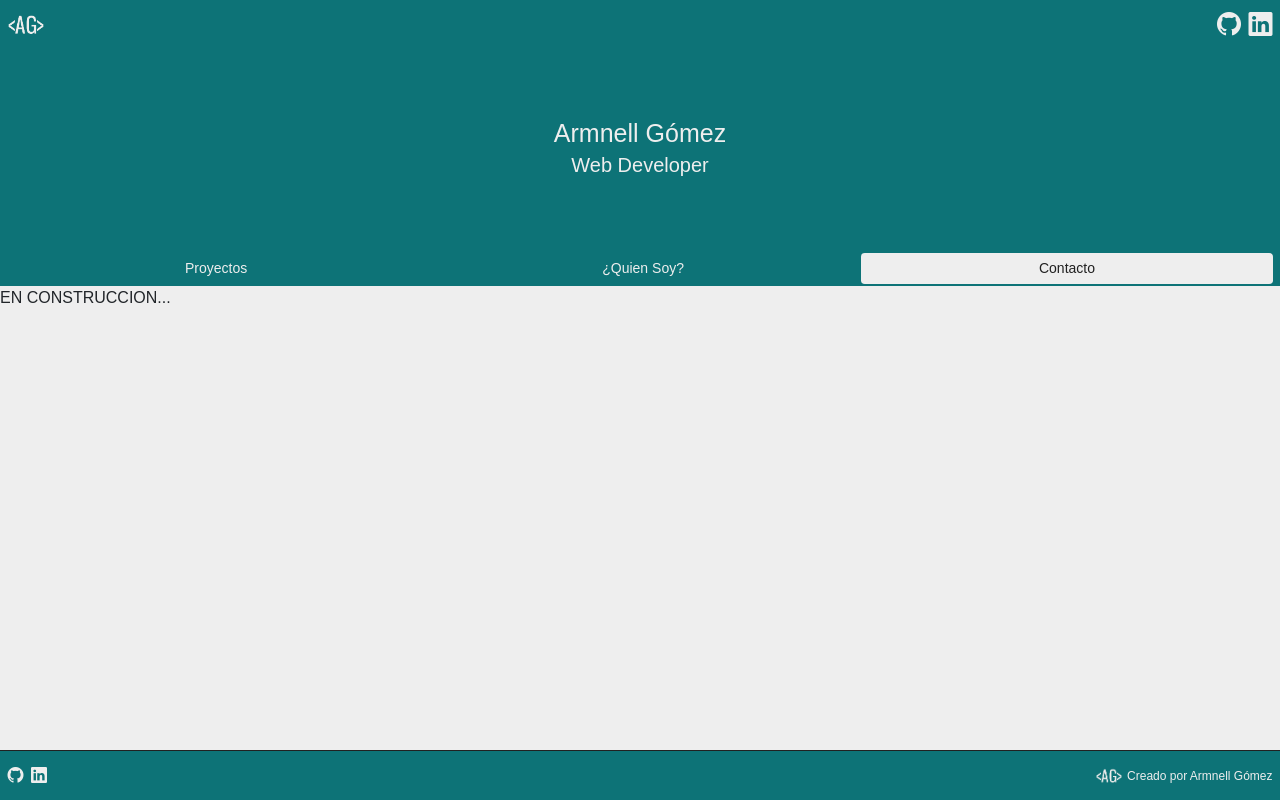
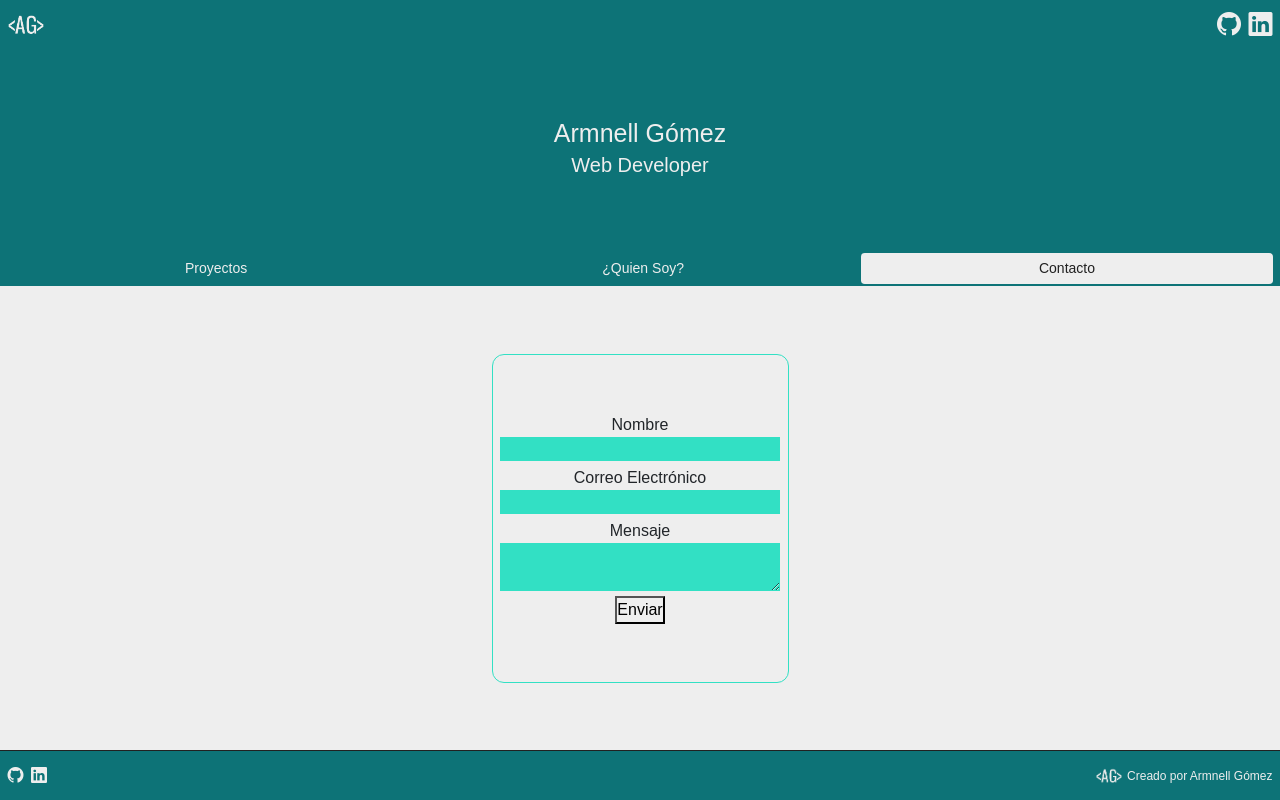
Before and after one commit to ArmnellJackson/Armnellgomez, a React (Create React App) app: page / in a window 1280 px wide. Both pictures are taken after a click on the tab "Contacto". Built offline with nearby package versions, Linux system fonts and the light colour scheme.

Commit message:
Agregue el formulario de contacto y ya esta conectado a mi gmail.

```diff
--- a/src/App.css
+++ b/src/App.css
@@ -3,6 +3,20 @@
     --second-color: #32E0C4;
     --third-color: #0D7377;
     --fourth-color: #212121;
+}
+
+#root {
+    height: 100vh;
+    display: flex;
+    flex-direction: column;
+}
+
+main {
+    flex: 1;
+    display: flex;
+    align-items: center;
+    justify-content: center;
+    padding: 58px 7.5px;
 }
 
 * {
@@ -18,6 +32,8 @@ html {
 @import url('https://fonts.googleapis.com/css2?family=Oswald:wght@200;300;400;500;600;700');
 
 body {
+    width: 100%;
+    height: 100vh;
     font-size: 1.6rem;
     font-family: 'Oswald', sans-serif;
     background: var(--first-color);
--- a/src/componentes/Contacto.js
+++ b/src/componentes/Contacto.js
@@ -1,11 +1,30 @@
 import React from 'react';
+import '../style/Contacto.css';
 
 function Contacto() {
-    return (
-        <>
-            EN CONSTRUCCION...
-        </>
-    )
+	return (
+		<>
+			<main>
+				<form className='form-container' action="https://formsubmit.co/a78f714ae2013431f543e769c610b36a" method="POST">
+					<div className='form-nombre'>
+						<label>Nombre</label>
+						<input type="text" name="name" required />
+					</div>
+					<div className='form-email'>
+						<label>Correo Electrónico</label>
+						<input type="email" name="email" required />
+					</div>
+					<div className='form-mensaje'>
+						<label>Mensaje</label>
+						<textarea name="message" required />
+					</div>
+					<button className='form-button' type="submit">Enviar</button>
+					<input type="hidden" name="_captcha" value="false" />
+					<input type="hidden" name="_next" value="https://armnellgomez.com" />
+				</form>
+			</main>
+		</>
+	)
 }
 
 export default Contacto;
--- a/src/componentes/Footer.js
+++ b/src/componentes/Footer.js
@@ -5,7 +5,7 @@ import '../style/Footer.css';
 function Footer() {
     return (
         <>
-            <footer className='fixed-bottom'>
+            <footer>
                 <section className="social-footer">
                     <a href="https://github.com/ArmnellJackson" target="_blank" rel="noreferrer">
                     <i className="bi bi-github" style={{ color: 'var(--first-color)' }}></i>
--- a/src/componentes/QuienSoy.js
+++ b/src/componentes/QuienSoy.js
@@ -4,6 +4,7 @@ import '../style/QuienSoy.css';
 function QuienSoy() {
 	return (
 		<>
+			<main>
 				<div className='quien-soy'>
 					<div className='quien-soy-container'>
 						<p className='quien-soy-text'>
@@ -11,6 +12,7 @@ function QuienSoy() {
 						</p>
 					</div>
 				</div>
+			</main>
 		</>
 	)
 }
--- /dev/null
+++ b/src/style/Contacto.css
@@ -0,0 +1,58 @@
+:root {
+    --first-color: #EEEEEE;
+    --second-color: #32E0C4;
+    --third-color: #0D7377;
+    --fourth-color: #212121;
+}
+
+.form-container {
+    padding: 58px 7.5px;
+    display: flex;
+    align-items: center;
+    justify-content: center;
+    flex-direction: column;
+    margin-bottom: 5px;
+    border: 1px solid var(--second-color);
+    border-radius: 12px;
+    margin: 0;
+}
+
+.form-container input, textarea {
+    min-width: 280px;
+    text-align: center;
+    color: var(--first-color);
+    background-color: var(--second-color);
+    border: none;
+}
+
+.form-container input, textarea:focus-visible {
+    border: none;
+}
+
+.form-nombre {
+    display: flex;
+    align-items: center;
+    justify-content: center;
+    flex-direction: column;
+    margin-bottom: 5px;
+}
+
+.form-email {
+    display: flex;
+    align-items: center;
+    justify-content: center;
+    flex-direction: column;
+    margin-bottom: 5px;
+}
+
+.form-mensaje {
+    display: flex;
+    align-items: center;
+    justify-content: center;
+    flex-direction: column;
+    margin-bottom: 5px;
+}
+
+.form-button {
+
+}
--- a/src/style/QuienSoy.css
+++ b/src/style/QuienSoy.css
@@ -16,4 +16,5 @@
     max-width: 500px;
     height: 100%;
     text-align: start;
+    margin: 0;
   }
```
Lines whose indentation alone changed are shown as unchanged.
